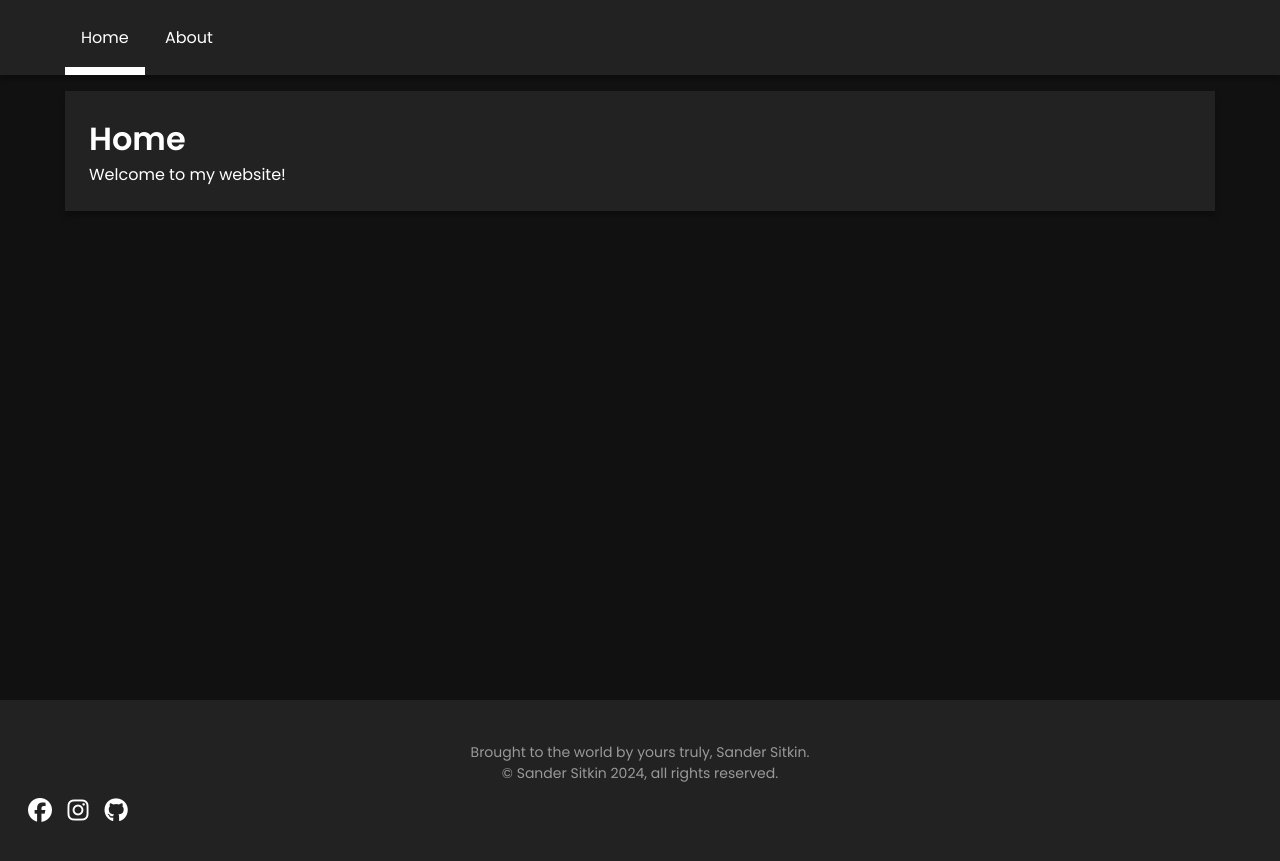
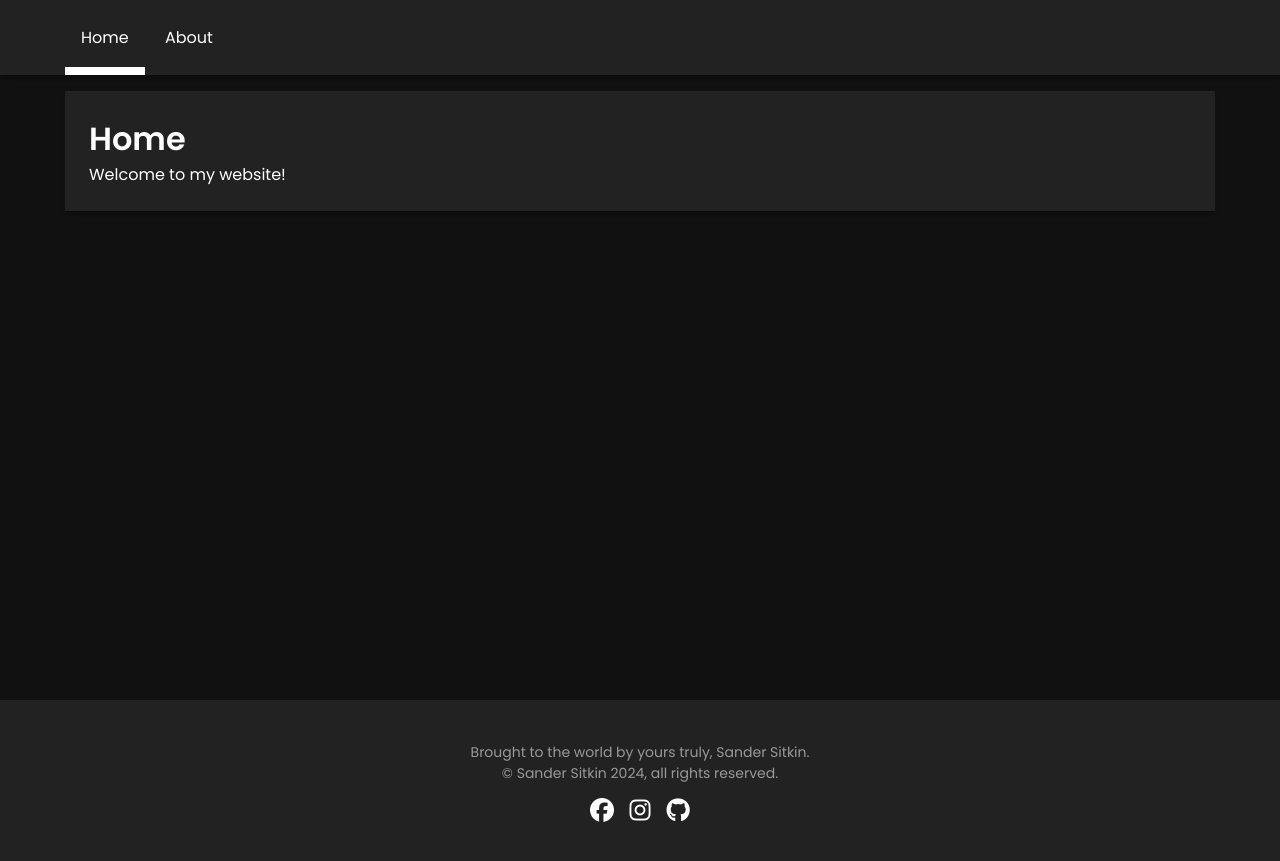
Before and after one commit to sandersitkin/sandersitkin.github.io, a Jekyll site: the page built from index.html, in a window 1280 px wide. Shown: the top 861 px of the page. Built offline with Jekyll 4.4.1, drawn with Linux system fonts in a browser that asks for light colours.

Commit message:
Fix socials button alignment

```diff
--- a/assets/css/styles.css
+++ b/assets/css/styles.css
@@ -4,22 +4,18 @@
   	box-sizing: border-box;
 }
 
-html {
-	height: 100%;
+body {
+	background-color: #111;
+	color: white;
+	font-family: "Poppins", sans-serif;
 	line-height: 1.5;
 	letter-spacing: 0;
-	font-size: 16px;
-}
-
-body {
-	background-color: #111;
 	min-width: 320px;
-	min-height: 100%;
+	min-height: 100vh;
 	padding-bottom: 200px;
 	margin: 0;
-	font-family: "Poppins", sans-serif;
+	font-size: 16px;
 	position: relative;
-	color: white;
 }
 
 h1, h2 {
@@ -148,6 +144,7 @@ footer {
 .socials {
 	display: flex;
 	gap: 1em;
+	justify-content: center;
 	-webkit-user-select: none;
 	user-select: none;
 }
```
